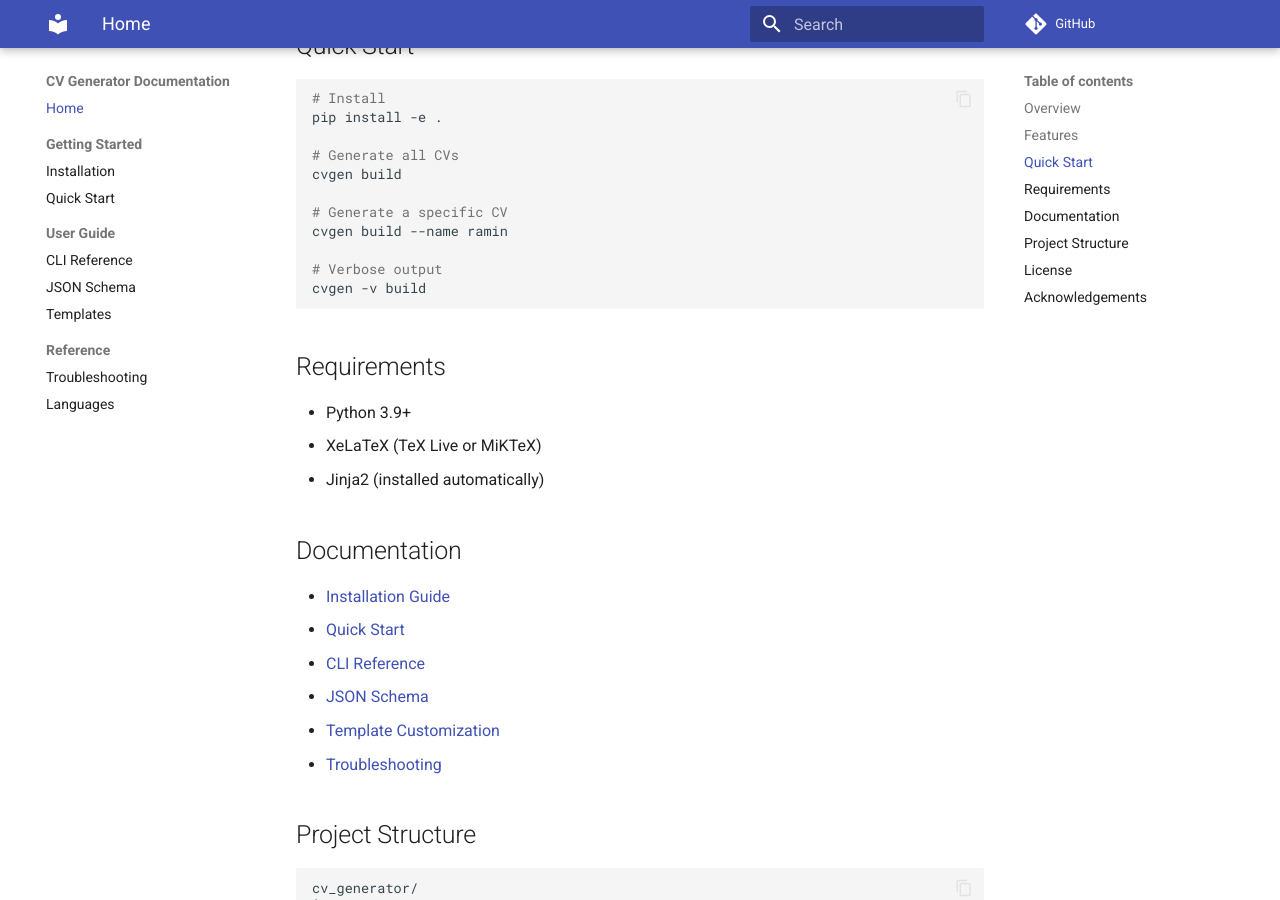
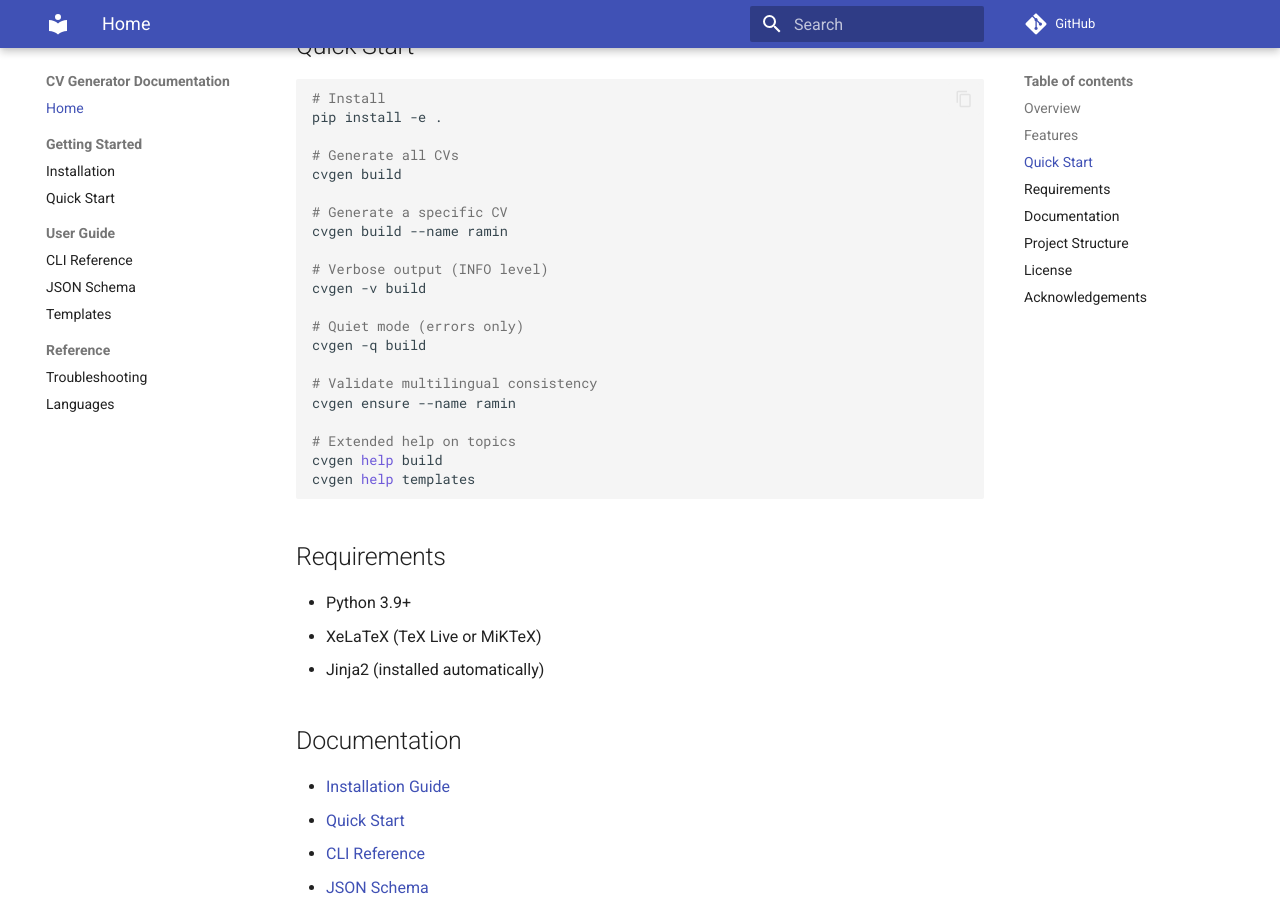
Before and after one commit to Raminyazdani/cv_generator, an MkDocs documentation site: the page built from docs/index.md, in a window 1280 px wide and 900 px high, scrolled down 854 px. Built offline with MkDocs 1.6.1 and Material for MkDocs 9.7.7, drawn with Linux system fonts in a browser that asks for light colours; comment, search, counter and statistics services are not loaded.

Commit message:
Add validation section and logging flags documentation to README
Co-authored-by: Raminyazdani <68568787+Raminyazdani@users.noreply.github.com>

````diff
--- a/docs/index.md
+++ b/docs/index.md
@@ -34,8 +34,18 @@ cvgen build
 # Generate a specific CV
 cvgen build --name ramin
 
-# Verbose output
+# Verbose output (INFO level)
 cvgen -v build
+
+# Quiet mode (errors only)
+cvgen -q build
+
+# Validate multilingual consistency
+cvgen ensure --name ramin
+
+# Extended help on topics
+cvgen help build
+cvgen help templates
 ```
 
 ## Requirements
````
Also changed, not shown: README.md (+40 -1 lines).
